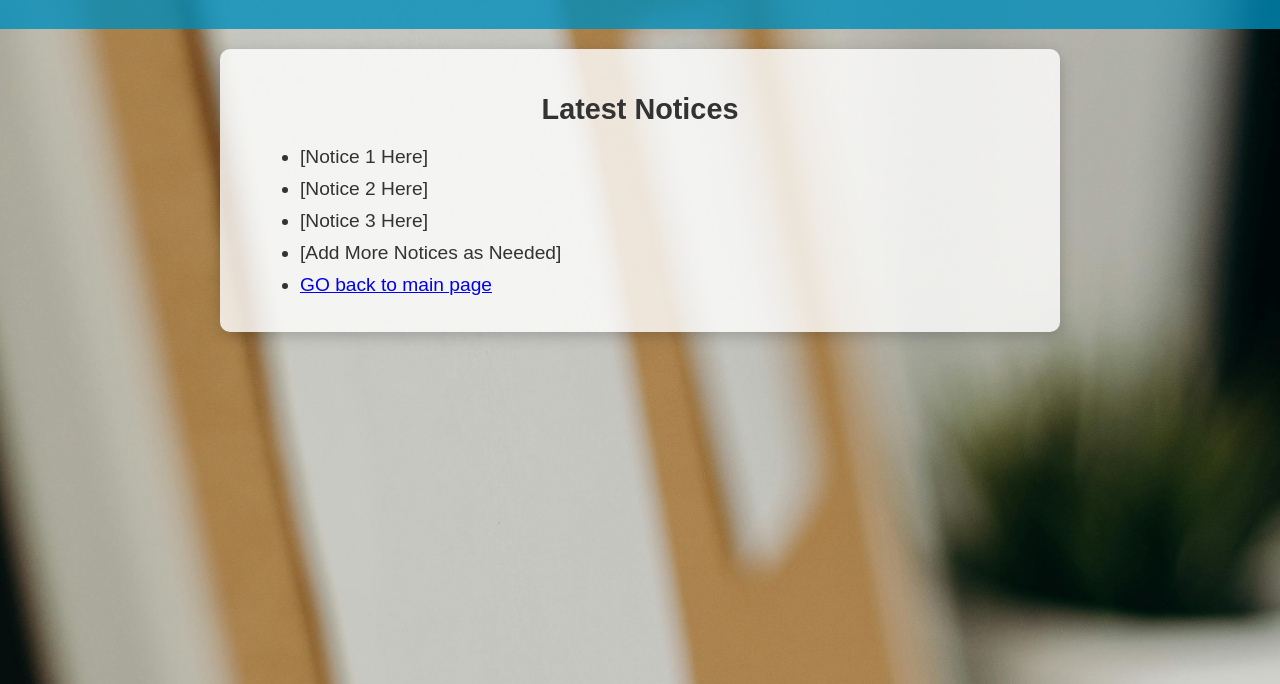
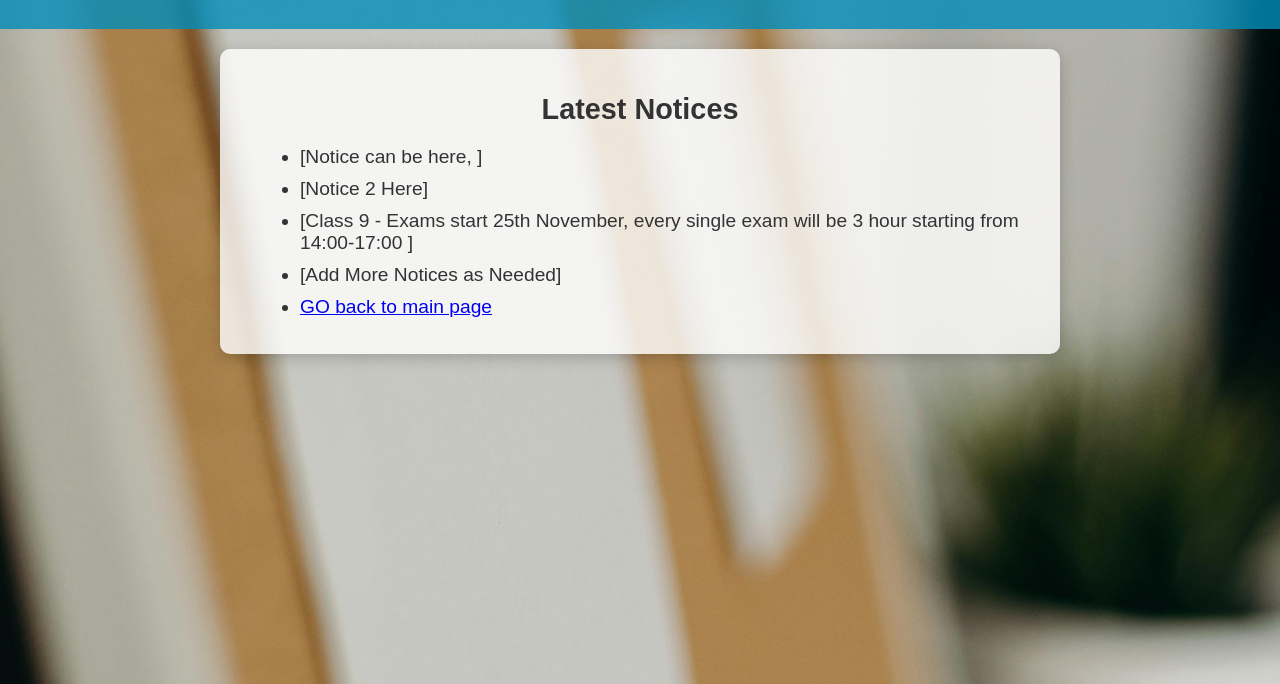
Before and after one commit to Shan0000000/Edilpur-high-school, a plain HTML site: page notice.html in a window 1280 px wide. Shown: the part 116-800 px from the top of the page. Drawn offline with Linux system fonts and the light colour scheme.

Commit message:
Update notice.html

```diff
--- a/notice.html
+++ b/notice.html
@@ -14,9 +14,10 @@
         <section class="notice">
             <h2>Latest Notices</h2>
             <ul>
-                <li>[Notice 1 Here]</li>
+                <li>[Notice can be here, ]</li>
                 <li>[Notice 2 Here]</li>
-                <li>[Notice 3 Here]</li>
+                <li>[Class 9 -
+                    Exams start 25th November,  every single exam will be 3 hour starting from 14:00-17:00 ]</li>
                 <li>[Add More Notices as Needed]</li>
                 <li> <a href="index.html">GO back to main page</a></li>
 
```
